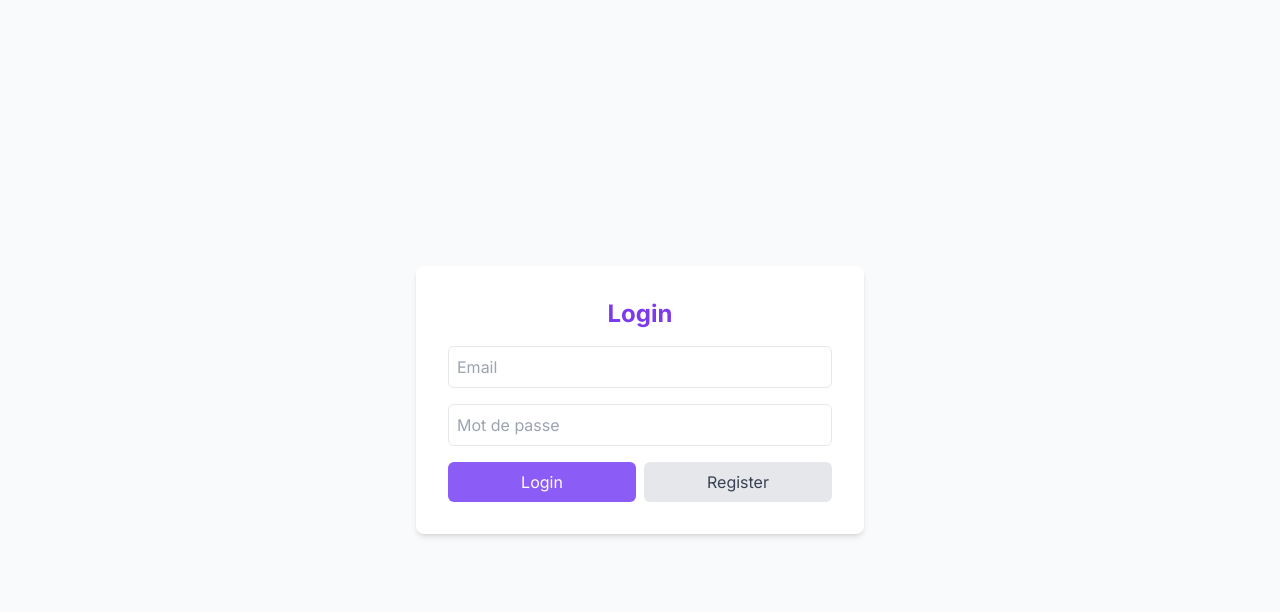
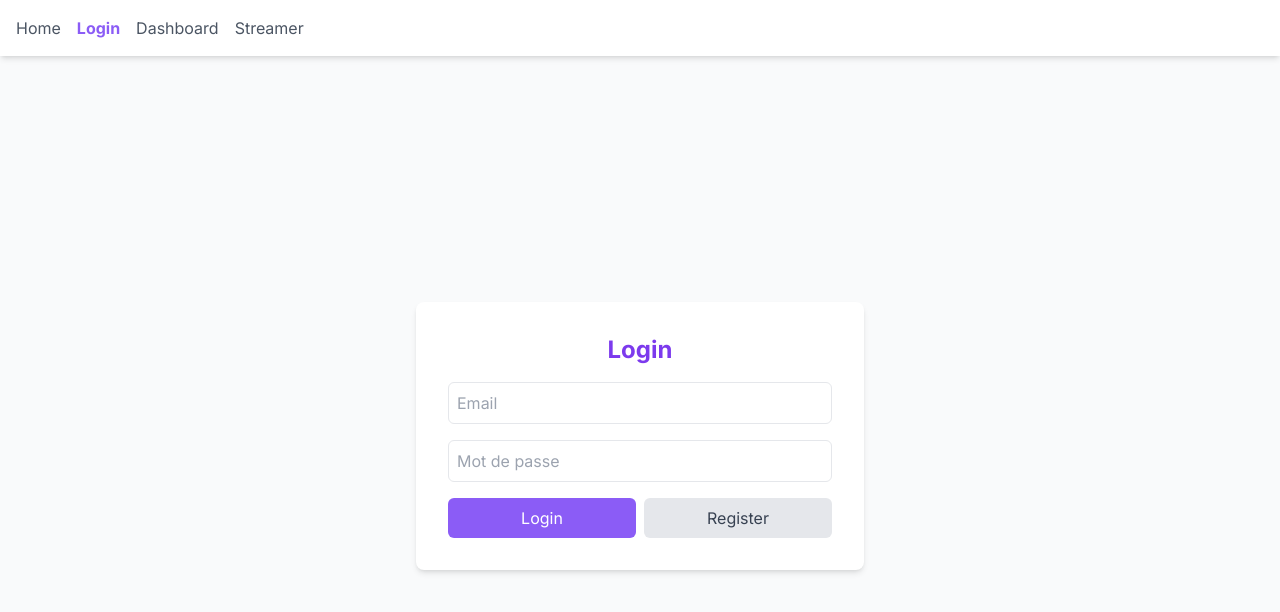
Before and after one commit to abou-cell/livewebmoon, a React (Vite) app: page /login in a window 1280 px wide. Shown: the top 612 px of the page. Built offline with nearby package versions, Linux system fonts and the light colour scheme; no server answers; the HTML template or start-up script is replaced by a standard one.

Commit message:
feat: add navbar to login page

```diff
--- a/src/components/Login.js
+++ b/src/components/Login.js
@@ -1,6 +1,7 @@
 import { useState } from "react";
 import { useAuth } from "../hooks/useAuth";
 import { useNavigate } from "react-router-dom";
+import Navbar from "./Navbar";
 
 const Login = () => {
   const { signIn, register } = useAuth();
@@ -30,7 +31,9 @@
   };
 
   return (
-    <div className="flex items-center justify-center min-h-screen bg-gray-50">
+    <div className="flex flex-col min-h-screen bg-gray-50">
+      <Navbar />
+      <div className="flex flex-1 items-center justify-center">
         <form className="bg-white p-8 rounded-lg shadow-md w-full max-w-md space-y-4">
           <h2 className="text-2xl font-bold text-center text-violet-600">Login</h2>
           {error && <p className="text-red-500 text-sm">{error}</p>}
@@ -64,6 +67,7 @@
           </div>
         </form>
       </div>
+    </div>
   );
 };
 
```
Lines whose indentation alone changed are shown as unchanged.
